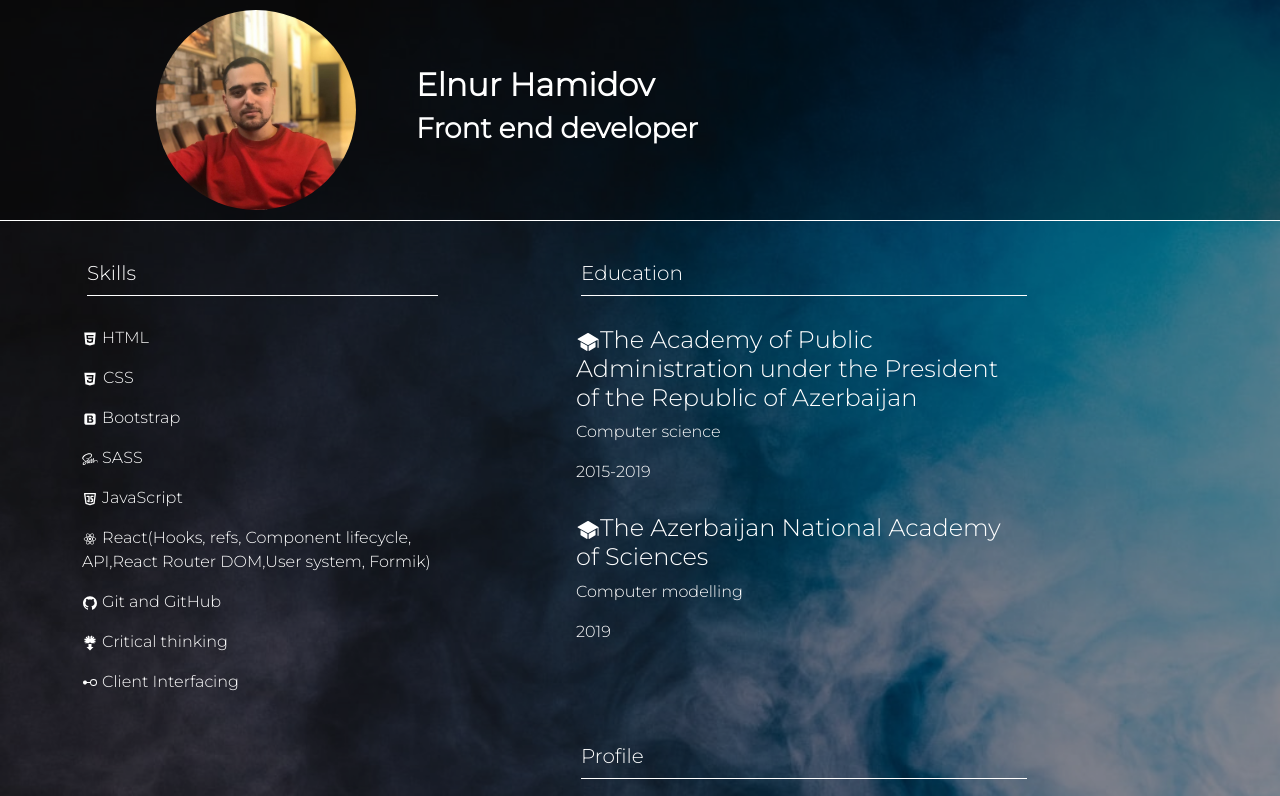
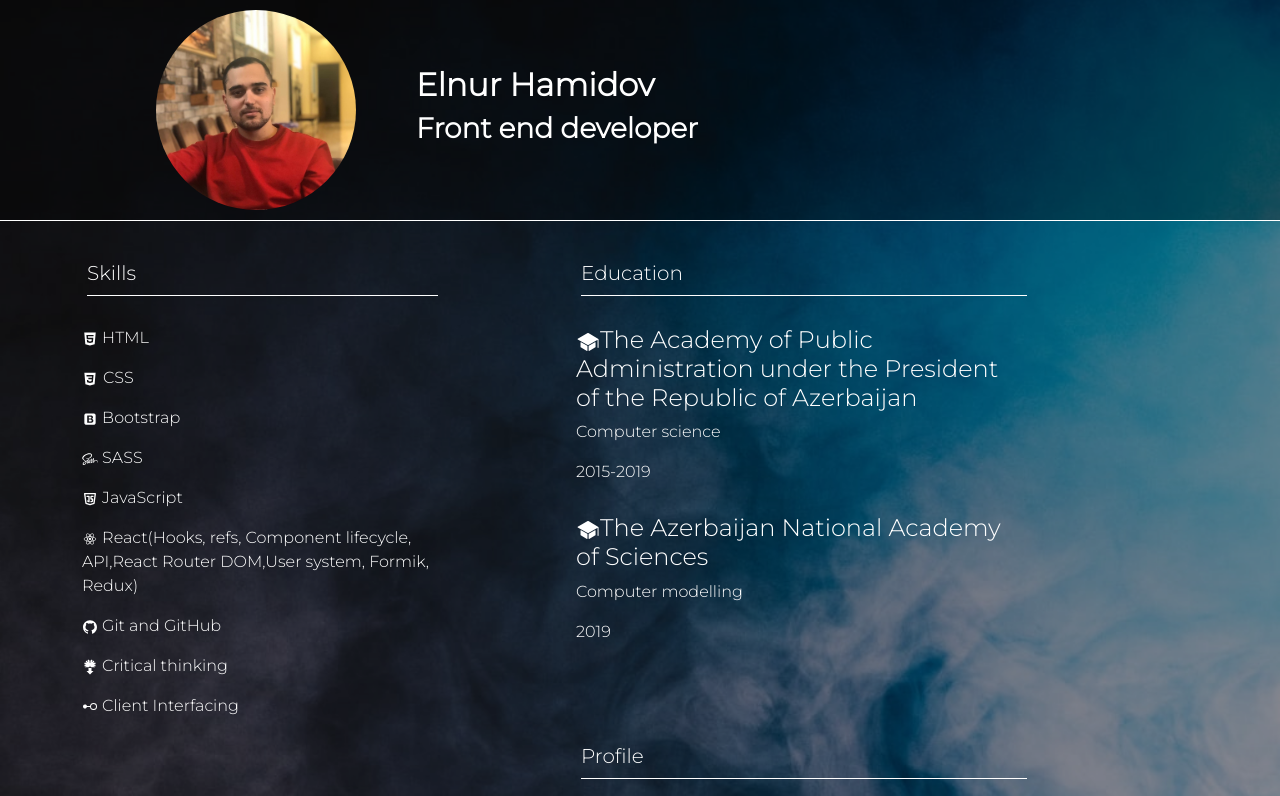
Before and after one commit to ElnurHamidov/CV, a React (Create React App) app: page / in a window 1280 px wide. Shown: the top 796 px of the page. Built offline with nearby package versions, Linux system fonts and the light colour scheme.

Commit message:
updated skills

```diff
--- a/src/Skills.js
+++ b/src/Skills.js
@@ -18,7 +18,7 @@ class Skills extends React.Component{
                 <div className="skills-item"><p><DiBootstrap /> Bootstrap</p></div>
                 <div className="skills-item"><p><DiSass /> SASS</p></div>
                 <div className="skills-item"><p><TbBrandJavascript /> JavaScript</p></div>
-                <div className="skills-item"><p><DiReact /> React(Hooks, refs, Component lifecycle, API,React Router DOM,User system, Formik)</p></div>
+                <div className="skills-item"><p><DiReact /> React(Hooks, refs, Component lifecycle, API,React Router DOM,User system, Formik, Redux)</p></div>
                 <div className="skills-item"><p><AiFillGithub /> Git and GitHub</p></div>
                 <div className="skills-item"><p><GiBrainDump /> Critical thinking</p></div>
                 <div className="skills-item"><p><VscSymbolInterface /> Client Interfacing</p></div>
```
